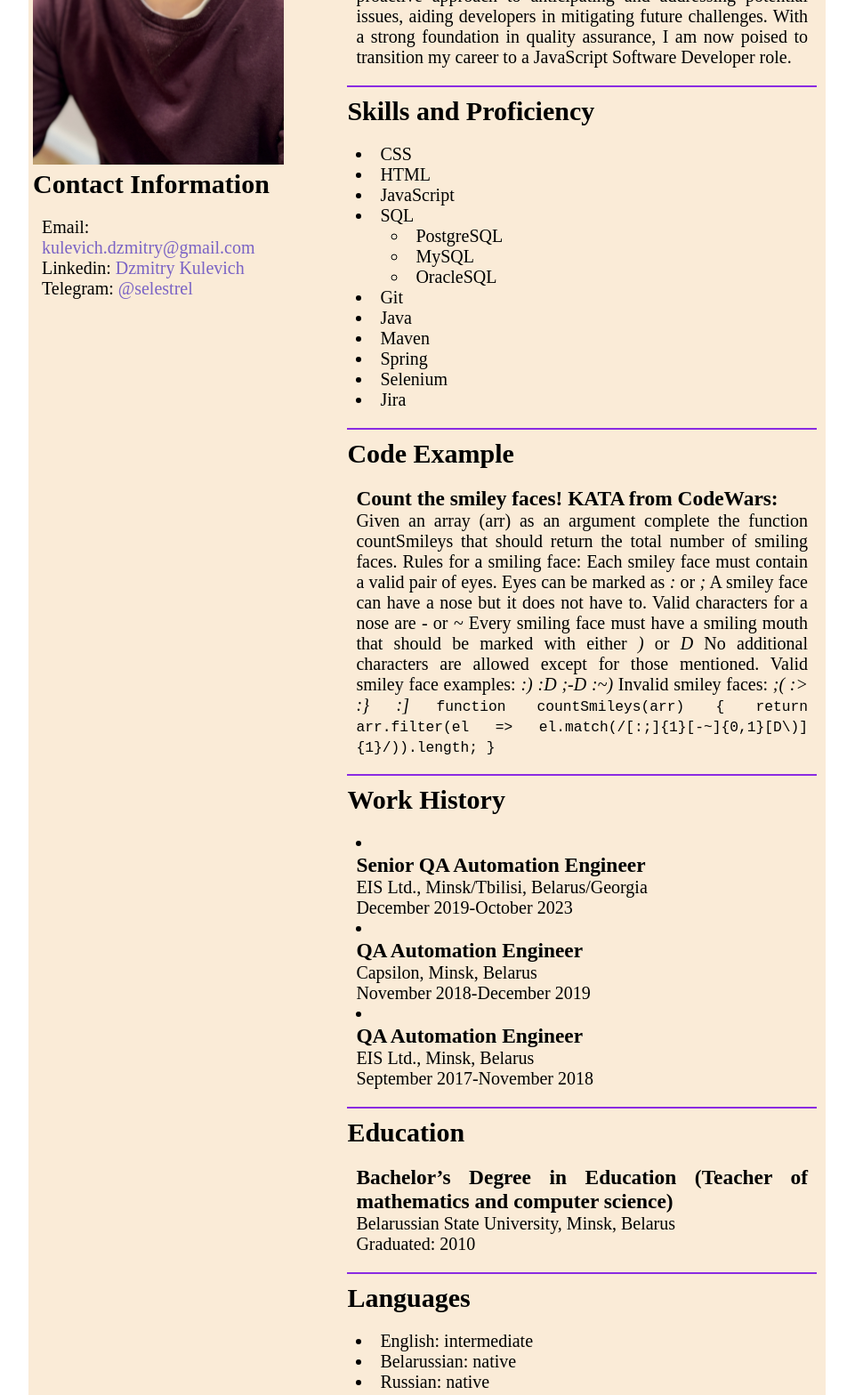
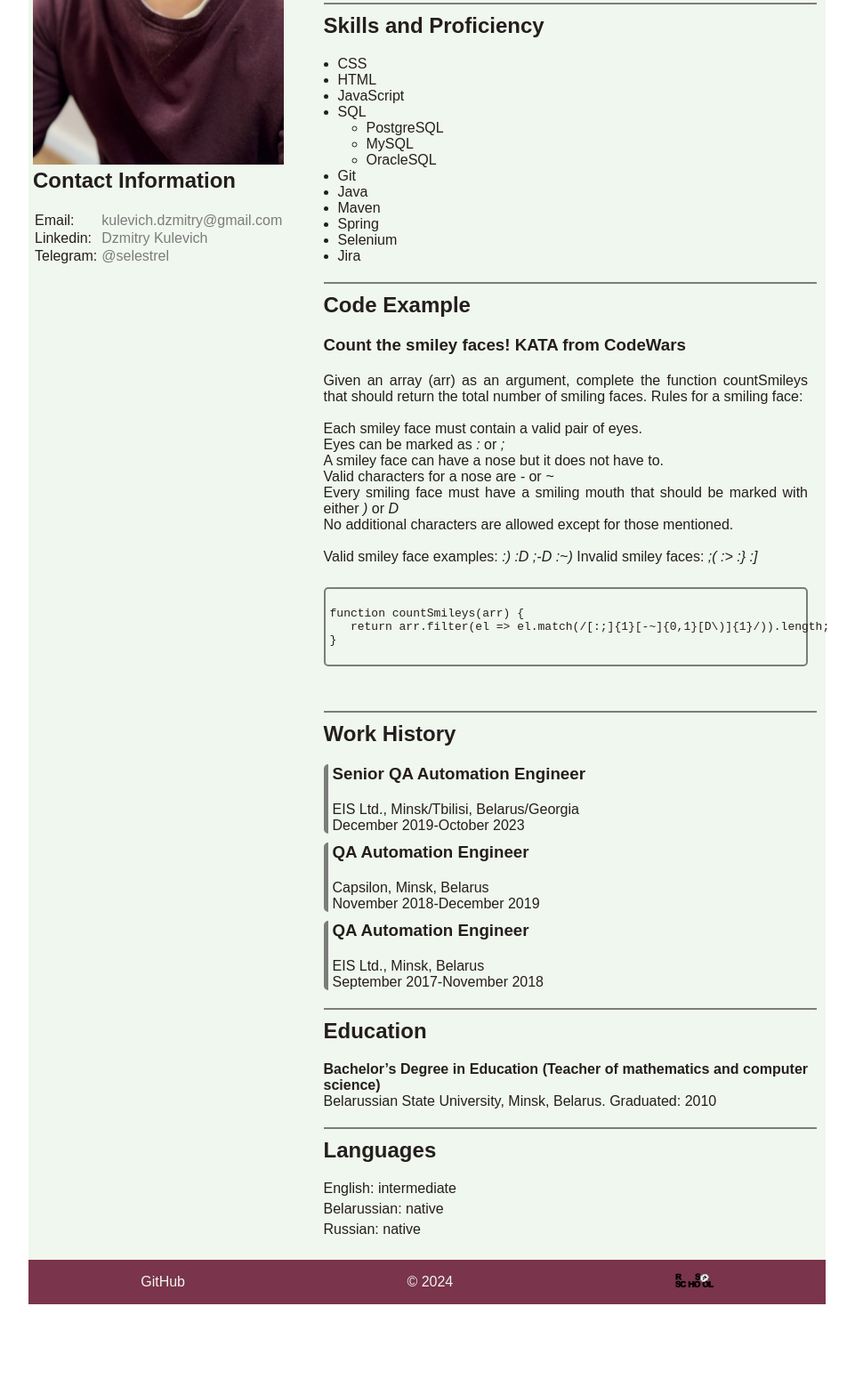
Before and after one commit to selestrel07/rsschool-cv, a plain HTML site: page index.html in a window 1280 px wide. Shown: the part 387-1955 px from the top of the page at 89% size, without its empty margins (160-1121 px from the left). After the commit the page ends 1853 px from the top, so only its background shows below. Drawn offline with Linux system fonts and the light colour scheme.

Commit message:
feat: update color pallete

```diff
--- a/index.html
+++ b/index.html
@@ -26,13 +26,20 @@
                 <article>
                     <h2 id="contact">Contact Information</h2>
                     <div>
-                        <ul>
-                            <li>Email: <a href="mailto:kulevich.dzmitry@gmail.com">kulevich.dzmitry@gmail.com</a></li>
-                            <li>Linkedin:
-                                <a href="https://www.linkedin.com/in/dzmitry-kulevich/" target="_blank">Dzmitry Kulevich</a>
-                            </li>
-                            <li>Telegram: <a href="https://t.me/selestrel" target="_blank">@selestrel</a></li>
-                        </ul>
+                        <table>
+                            <tr>
+                                <td class="source">Email:</td>
+                                <td><a href="mailto:kulevich.dzmitry@gmail.com">kulevich.dzmitry@gmail.com</a></td>
+                            </tr>
+                            <tr>
+                                <td class="source">Linkedin:</td>
+                                <td><a href="https://www.linkedin.com/in/dzmitry-kulevich/" target="_blank">Dzmitry Kulevich</a></td>
+                            </tr>
+                            <tr>
+                                <td class="source">Telegram:</td>
+                                <td><a href="https://t.me/selestrel" target="_blank">@selestrel</a></td>
+                            </tr>
+                        </table>
                     </div>
                 </article>
             </aside>
@@ -78,26 +85,28 @@
                 </article>
                 <article>
                     <h2 id="code">Code Example</h2>
+                    <h3><b>Count the smiley faces! KATA from CodeWars</b></h3>
                     <div>
-                        <h3><b>Count the smiley faces! KATA from CodeWars:</b></h3>
-                        Given an array (arr) as an argument complete
+                        Given an array (arr) as an argument, complete
                         the function countSmileys that should return the total number of smiling faces.
-                        Rules for a smiling face:
-                        Each smiley face must contain a valid pair of eyes. Eyes can be marked as <i>:</i> or <i>;</i>
-                        A smiley face can have a nose but it does not have to. Valid characters for a nose are
-                        <i>-</i> or <i>~</i>
-                        Every smiling face must have a smiling mouth that should be marked with either <i>)</i> or <i>D</i>
-                        No additional characters are allowed except for those mentioned.
+                        Rules for a smiling face:<br><br>
+                        Each smiley face must contain a valid pair of eyes.<br> Eyes can be marked as <i>:</i> or <i>;</i><br>
+                        A smiley face can have a nose but it does not have to.<br> Valid characters for a nose are
+                        <i>-</i> or <i>~</i><br>
+                        Every smiling face must have a smiling mouth that should be marked with either <i>)</i> or <i>D</i><br>
+                        No additional characters are allowed except for those mentioned.<br><br>
                         Valid smiley face examples: <i>:) :D ;-D :~)</i>
                         Invalid smiley faces: <i>;( :> :} :]</i>
-                        <code>
-                            function countSmileys(arr) {
-                                return arr.filter(el => el.match(/[:;]{1}[-~]{0,1}[D\)]{1}/)).length;
-                            }
-                        </code>
+                        <pre>
+                            <code>
+function countSmileys(arr) {
+   return arr.filter(el => el.match(/[:;]{1}[-~]{0,1}[D\)]{1}/)).length;
+}
+                            </code>
+                        </pre>
                     </div>
                 </article>
-                <article>
+                <article class="workhistory">
                     <h2 id="workhistory">Work History</h2>
                     <div>
                         <ul>
@@ -119,11 +128,11 @@
                 <article>
                     <h2 id="education">Education</h2>
                     <div>
-                        <h3>Bachelor’s Degree in Education (Teacher of mathematics and computer science)</h3>
-                        <p>Belarussian State University, Minsk, Belarus<br>Graduated: 2010</p>
+                        <h4>Bachelor’s Degree in Education (Teacher of mathematics and computer science)</h4>
+                        <p>Belarussian State University, Minsk, Belarus. Graduated: 2010</p>
                     </div>
                 </article>
-                <article>
+                <article class="languages">
                     <h2 id="languages">Languages</h2>
                     <div>
                         <ul>
@@ -137,9 +146,9 @@
         </main>
         <footer>
             <div><a href="https://github.com/selestrel07" target="_blank">GitHub</a></div>
-            <div>&copy; 2024</div>
+            <div id="copyright">&copy; 2024</div>
             <div>
-                <a href="https://rs.school/courses/javascript-ru">
+                <a href="https://rs.school/courses/javascript-ru" target="_blank">
                     <img src="./img/rsschool-logo.svg" alt="RS School logo">
                 </a>
             </div>
--- a/style.css
+++ b/style.css
@@ -7,7 +7,9 @@ body {
     width: 70%;
     max-width: 1200px;
     margin: 0 auto;
-    font-size: 1.25em;
+    overflow-wrap: break-word;
+    color: rgb(36, 30, 30);
+    font-family: Arial, Helvetica, sans-serif;
 }
 
 header,
@@ -18,7 +20,7 @@ footer {
 
 header,
 footer {
-    background-color: cornflowerblue;
+    background-color: rgb(122, 52, 75);
     min-height: 50px;
 }
 
@@ -41,7 +43,16 @@ main {
     justify-content: space-between;
     padding-top: 20px;
     padding-bottom: 20px;
-    background-color: antiquewhite;
+    background-color: rgb(240, 247, 238);
+}
+
+h1 {
+    margin-bottom: 15px;
+}
+
+a:hover {
+    border-radius: 5px;
+    background-color: rgba(124, 124, 124, 0.3);
 }
 
 aside {
@@ -50,22 +61,23 @@ aside {
 }
 
 section {
-    max-width: 60%;
+    max-width: 63%;
 }
 
 aside img {
     width: 90%;
 }
 
-aside ul {
-    list-style-type: none;
-}
-
 aside a,
 aside a:visited {
     text-decoration: none;
-    color: rgb(122, 99, 197);
+    color: rgb(124, 124, 124);
     margin-top: 5px;
+}
+
+aside a:hover {
+    text-decoration: underline;
+    background-color: rgb(240, 247, 238);
 }
 
 nav,
@@ -85,7 +97,7 @@ nav ul li a,
 nav ul li a:visited,
 footer a {
     text-decoration: none;
-    color: black;
+    color: rgb(240, 247, 238);
 }
 
 footer img {
@@ -96,24 +108,64 @@ section article {
     margin-top: 20px;
     margin-right: 10px;
     padding-top: 10px;
-    border-top: 2px solid blueviolet;
+    border-top: 2px solid rgb(124, 124, 124);
 
 }
 
+article div {
+    padding-right: 10px;
+    text-align: justify;
+}
+
 section ul {
-    list-style-position: inside;
+    margin-left: 1em;
 }
 
 section ul.second {
     margin-left: 2em;
 }
 
-h2 {
+h2,
+h3 {
     margin-bottom: 20px;
 }
 
-article div {
-    padding-left: 10px;
-    padding-right: 10px;
-    text-align: justify;
+
+
+.workhistory ul {
+    list-style-type: none;
+    margin-left: 0;
 }
+
+.workhistory ul li {
+    display: block;
+    margin-bottom: 10px;
+    border-left: 5px solid rgb(124, 124, 124);
+    border-radius: 5px;
+    padding-left: 5px;
+}
+
+code {
+    display: block;
+    border: 2px solid rgb(124, 124, 124);
+    border-radius: 5px;
+    padding: 5px;
+    margin-top: 10px;
+}
+
+.languages ul {
+    list-style-type: none;
+    margin-left: 0;
+}
+
+.languages ul li {
+    margin-bottom: 5px;
+}
+
+#copyright {
+    color:rgb(240, 247, 238)
+}
+
+a {
+    padding: 3px;
+}
```
